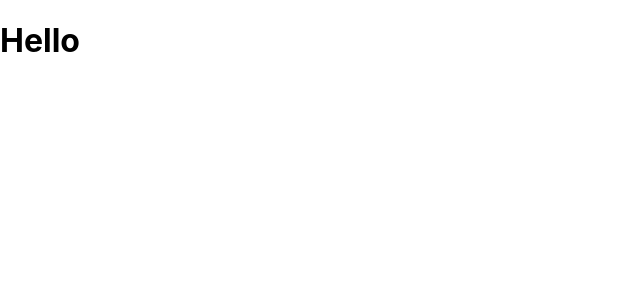
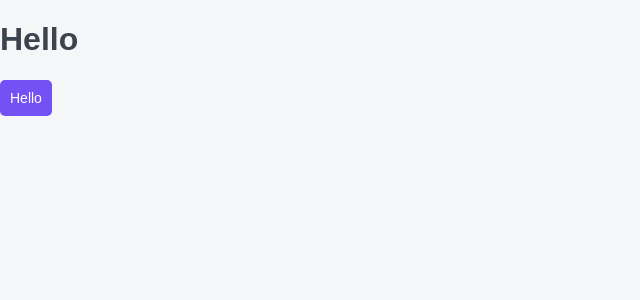
Before and after one commit to AbrosimovVladislav/udemy-course, a Next.js app in the folder top-app/: page / in a window 1280 px wide. Shown: the top 300 px of the page, without its empty margins (0-640 px from the left). Built offline with nearby package versions, Linux system fonts and the light colour scheme.

Commit message:
main:init

```diff
--- /dev/null
+++ b/top-app/components/Button/Button.module.css
@@ -0,0 +1,51 @@
+.button {
+    display: inline-block;
+
+    box-sizing: border-box;
+    padding: 10px;
+
+    cursor: pointer;
+    transition: all 0.2s;
+    text-align: center;
+
+    border: none;
+    border-radius: 5px;
+
+    font-size: 14px;
+}
+
+.primary {
+    color: var(--white);
+    background-color: var(--primary);
+}
+
+.primary:hover {
+    background-color: var(--primary-hover);
+}
+
+.ghost {
+    color: var(--black);
+    border: 1px solid var(--gray-light);
+    background: none;
+}
+
+.ghost:hover {
+    color: var(--white);
+    background-color: var(--primary);
+}
+
+.arrow {
+    display: inline-block;
+
+    margin-left: 10px;
+}
+
+.down {
+    transition: all 0.2s;
+    transform: rotate(90deg);
+}
+
+.primary svg,
+.ghost:hover svg {
+    fill: var(--white);
+}
--- /dev/null
+++ b/top-app/components/Button/Button.tsx
@@ -0,0 +1,23 @@
+import {ButtonHTMLAttributes, DetailedHTMLProps, ReactNode} from "react";
+import styles from "./Button.module.css";
+import cn from 'classnames';
+
+interface ButtonProps extends DetailedHTMLProps<ButtonHTMLAttributes<HTMLButtonElement>, HTMLButtonElement> {
+    children: ReactNode;
+    appearance: 'primary' | 'ghost';
+}
+
+export const Button = ({appearance, children, className, ...props}: ButtonProps) => {
+
+    const styleCLass = cn(styles.button, className,{
+        [styles.primary]: appearance == 'primary',
+        [styles.ghost]: appearance == 'ghost'
+    })
+
+    return <button
+        className={styleCLass}
+        {...props}
+        >
+        {children}
+    </button>
+}
--- a/top-app/components/index.ts
+++ b/top-app/components/index.ts
@@ -1 +1,2 @@
 export * from './Htag/Htag'
+export * from './Button/Button'
--- a/top-app/package.json
+++ b/top-app/package.json
@@ -10,6 +10,7 @@
   },
   "dependencies": {
     "classname": "^0.0.0",
+    "classnames": "^2.3.2",
     "next": "13.0.0",
     "react": "18.2.0",
     "react-dom": "18.2.0"
--- a/top-app/pages/index.tsx
+++ b/top-app/pages/index.tsx
@@ -1,4 +1,4 @@
-import {Htag} from "../components";
+import {Button, Htag} from "../components";
 
 
 export default function Home() {
@@ -7,6 +7,9 @@ export default function Home() {
       <Htag tag='h1'>
             Hello
       </Htag>
+        <Button appearance='primary'>
+            Hello
+        </Button>
     </>
   )
 }
--- a/top-app/styles/globals.css
+++ b/top-app/styles/globals.css
@@ -1,26 +1,44 @@
 html,
 body {
+  margin: 0;
   padding: 0;
-  margin: 0;
-  font-family: -apple-system, BlinkMacSystemFont, Segoe UI, Roboto, Oxygen,
-    Ubuntu, Cantarell, Fira Sans, Droid Sans, Helvetica Neue, sans-serif;
+
+  color: var(--black);
+  background: #F5F6F8;
+
+  font-family: "Noto Sans KR", sans-serif;
 }
 
 a {
+  text-decoration: none;
+
   color: inherit;
-  text-decoration: none;
 }
 
 * {
   box-sizing: border-box;
 }
 
-@media (prefers-color-scheme: dark) {
-  html {
-    color-scheme: dark;
-  }
-  body {
-    color: white;
-    background: black;
-  }
+.visualyHidden {
+  position: absolute;
+
+  overflow: hidden;
+
+  width: 0;
+  height: 0;
 }
+
+:root {
+  --black: #3B434E;
+  --gray-light: #EBEBEB;
+  --gray: #A4A4A4;
+  --gray-dark: #6C7077;
+  --white: white;
+  --primary: #7351F5;
+  --primary-hover: #6344DF;
+  --red-light: #FEA291;
+  --red: #FC836D;
+  --green: #007B48;
+  --green-light: #C8F8E4;
+  --font-family: "Noto Sans KR", sans-serif;
+}
```
Also changed, not shown: top-app/styles/Home.module.css (deleted, +0 -129 lines), 1 other file (tests, documents, lock files or other folders).
